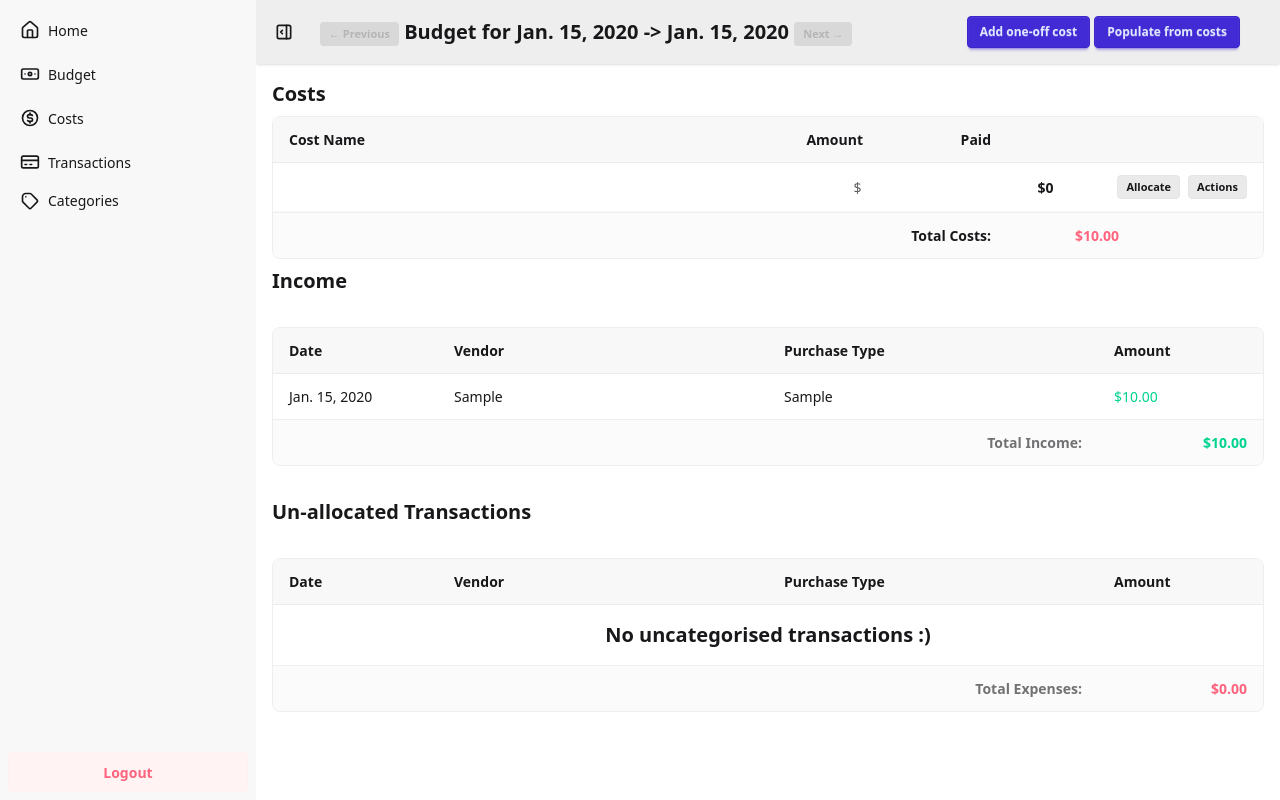
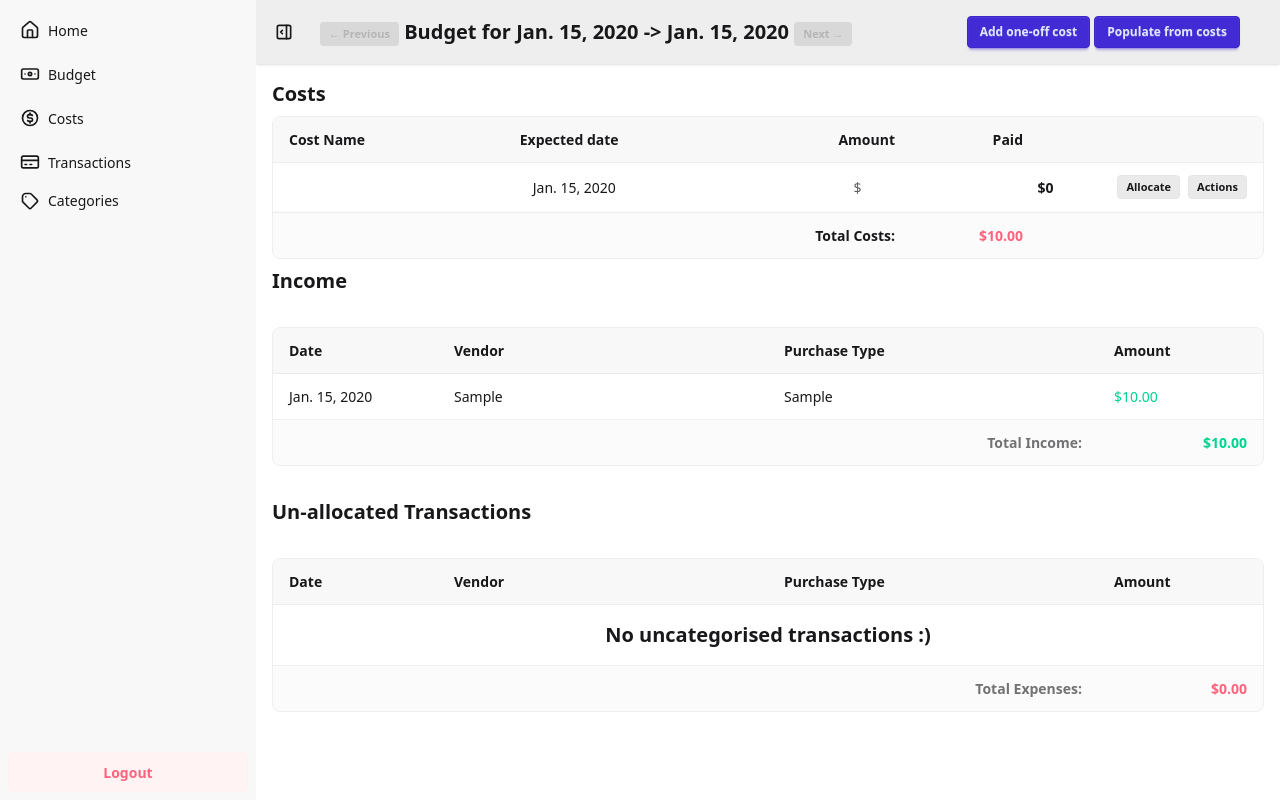
Before and after one commit to James-Makela/bYolk, a Django app: page /budgets/1/ in a window 1280 px wide. Run offline with Django 5.2, Linux system fonts and the light colour scheme; a user stored in the database is signed in; tables that the repository leaves empty hold one stand-in row (values such as "Sample post"); style sheets or scripts are compiled from the project's sources; some libraries are stand-ins or nearby versions.

Commit message:
Change cost allocation logic

```diff
--- a/apps/budget/models.py
+++ b/apps/budget/models.py
@@ -117,7 +117,7 @@ class CostAllocation(models.Model):
     cost = models.ForeignKey(Cost, on_delete=models.SET_NULL, null=True, blank=True)
     cost_name = models.CharField(max_length=50)
     cost_amount = models.DecimalField(max_digits=10, decimal_places=2)
-    paid_amount = models.DecimalField(max_digits=10, decimal_places=2, default=0)
+    expected_date = models.DateField(null=True, blank=True)
     category = models.ForeignKey(
         Category, on_delete=models.SET_NULL, null=True, blank=True
     )
@@ -125,7 +125,8 @@ class CostAllocation(models.Model):
     class Meta:
         constraints = [
             models.UniqueConstraint(
-                fields=["budget_period", "cost"], name="unique_cost_per_budget"
+                fields=["budget_period", "cost", "expected_date"],
+                name="unique_cost_per_budget",
             )
         ]
 
--- a/apps/budget/services.py
+++ b/apps/budget/services.py
@@ -41,6 +41,7 @@ def populate_from_costs(budget_period, user):
                         cost=cost,
                         cost_name=cost.name,
                         cost_amount=cost.amount,
+                        expected_date=current_occurrence,
                     )
                 )
 
--- a/apps/budget/templates/budget/partials/budget-container.html
+++ b/apps/budget/templates/budget/partials/budget-container.html
@@ -5,10 +5,11 @@
     <thead class="bg-base-200 text-base-content">
       <tr>
         <th class="font-bold w-auto">Cost Name</th>
+        <th class="font-bold w-auto">Expected date</th>
         <th class="font-bold text-right w-32">Amount</th>
         <th class="font-bold text-right w-32">Paid</th>
-        <th class="w-32"></th>
-        <th class="w-32"></th>
+        <th class="w-28"></th>
+        <th class="w-28"></th>
       </tr>
     </thead>
     <tbody>
@@ -20,8 +21,9 @@
 
               <div class="flex items-center w-full py-3 px-4 border-b border-base-200 relative z-10">
 
-                <label for="toggle_{{ allocation.id }}" class="flex-1 grid grid-cols-[1fr_12rem_12rem] items-center cursor-pointer">
+                <label for="toggle_{{ allocation.id }}" class="flex-1 grid grid-cols-[1fr_1fr_12rem_12rem] items-center cursor-pointer">
                   <div class="font-medium truncate">{{ allocation.dynamic_cost_name }}</div>
+                  <div class="font-medium text-center">{{ allocation.expected_date }}</div>
                   <div class="text-right text-base-content/70">${{ allocation.dynamic_cost_amount }}</div>
                   <div class="text-right font-semibold">${{ allocation.total_paid }}</div>
                 </label>
--- a/apps/core/models.py
+++ b/apps/core/models.py
@@ -56,10 +56,15 @@ class UserPreferences(FrequencyMixin, models.Model):
 
 class Category(models.Model):
     user = models.ForeignKey(User, on_delete=models.CASCADE)
-    name = models.CharField(max_length=50, unique=True)
+    name = models.CharField(max_length=50)
 
     class Meta:
         verbose_name_plural = "Categories"
+        constraints = [
+            models.UniqueConstraint(
+                fields=["user", "name"], name="unique_category_per_user"
+            )
+        ]
 
     def __str__(self):
         return f"{self.name}"
--- a/apps/cost/views.py
+++ b/apps/cost/views.py
@@ -33,7 +33,7 @@ def cost_edit(request, pk=None):
         message = "Cost saved!"
 
     if request.method == "POST":
-        form = CostForm(request.POST, instance=cost)
+        form = CostForm(request.POST, instance=cost, user=request.user)
         if form.is_valid():
             cost_item = form.save(commit=False)
             cost_item.user = request.user
```
Also changed, not shown: apps/cost/forms.py (+6 -1 lines), apps/budget/migrations/0011_remove_costallocation_paid_amount.py (added), apps/budget/migrations/0012_costallocation_expected_date.py (added), apps/budget/migrations/0013_remove_costallocation_unique_cost_per_budget_and_more.py (added), apps/core/migrations/0008_category_unique_category_per_user.py (added), apps/core/migrations/0009_alter_category_name.py (added).
